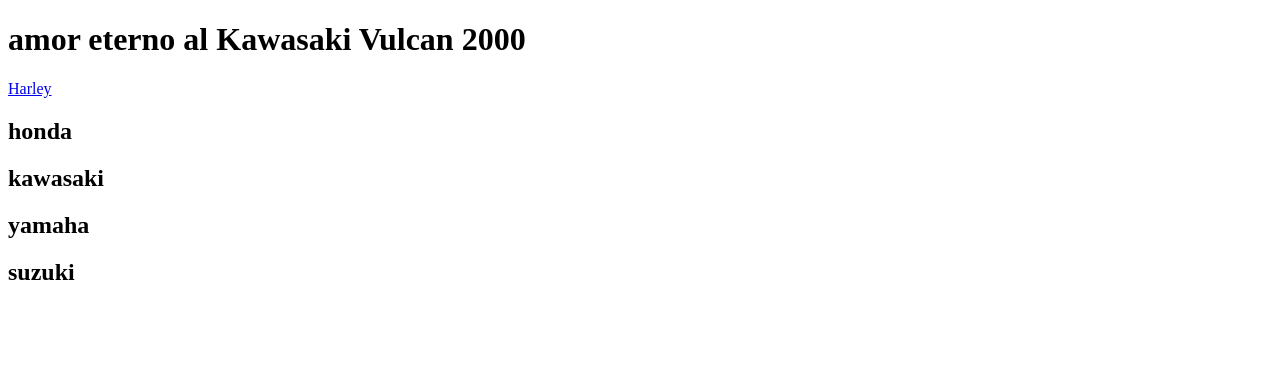
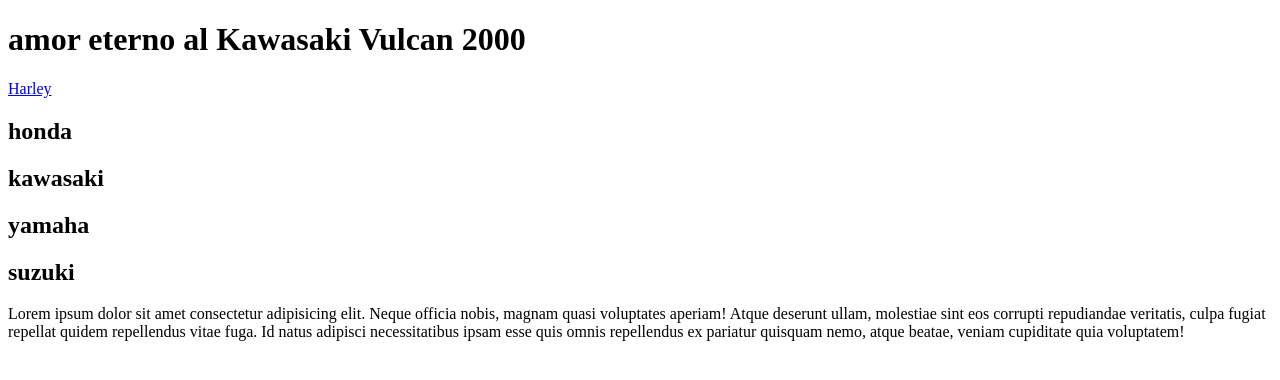
Before and after one commit to Poliwalker/nuevawebkawa, a plain HTML site: page index.html in a window 1280 px wide. Drawn offline with Linux system fonts and the light colour scheme.

Commit message:
agrege parrafo

```diff
--- a/index.html
+++ b/index.html
@@ -20,5 +20,9 @@
     <h2>yamaha</h2>
     <h2>suzuki</h2>
 
+
+    <p>
+        Lorem ipsum dolor sit amet consectetur adipisicing elit. Neque officia nobis, magnam quasi voluptates aperiam! Atque deserunt ullam, molestiae sint eos corrupti repudiandae veritatis, culpa fugiat repellat quidem repellendus vitae fuga. Id natus adipisci necessitatibus ipsam esse quis omnis repellendus ex pariatur quisquam nemo, atque beatae, veniam cupiditate quia voluptatem!
+    </p>
 </body>
 </html>
```
